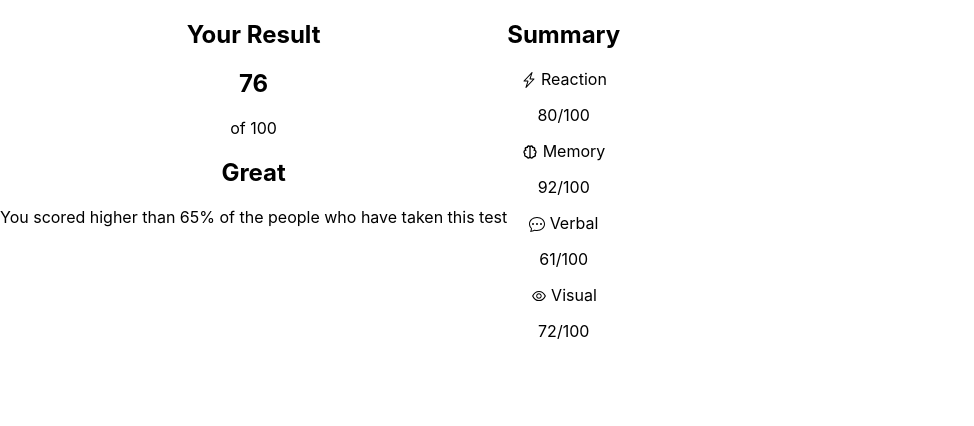
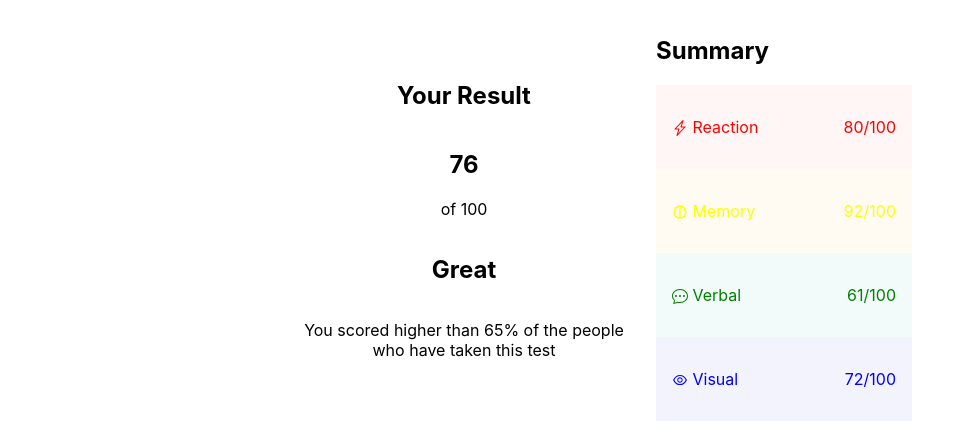
Before and after one commit to MirkusX/results-summary-component, a React (Create React App) app: page / in a window 1280 px wide. Shown: the top 426 px of the page, without its empty margins (0-974 px from the left). Built offline with nearby package versions, Linux system fonts and the light colour scheme.

Commit message:
added color and background

```diff
--- a/src/App.js
+++ b/src/App.js
@@ -1,12 +1,16 @@
 import "./App.css";
 import { array } from "./components/array";
-import { StyledSection } from "./components/StyledComponents";
+import {
+  StyledDiv,
+  StyledH1,
+  StyledSection,
+} from "./components/StyledComponents";
 
 function App() {
   return (
     <div className="App">
       <StyledSection>
-        <div>
+        <StyledDiv column>
           <h1>Your Result</h1>
           <div>
             <h1>76</h1>
@@ -16,22 +20,25 @@ function App() {
           <p>
             You scored higher than 65% of the people who have taken this test
           </p>
-        </div>
-        <div>
-          <h1>Summary</h1>
+        </StyledDiv>
+        <StyledDiv column>
+          <StyledH1>Summary</StyledH1>
           <div>
             {array.map((item, index) => {
               return (
-                <div key={index}>
+                <StyledDiv
+                  key={index}
+                  style={{ color: item.color, background: item.background }}
+                >
                   <p>
                     {item.icon} {item.category}
                   </p>
                   <p>{item.score}/100</p>
-                </div>
+                </StyledDiv>
               );
             })}
           </div>
-        </div>
+        </StyledDiv>
       </StyledSection>
     </div>
   );
--- a/src/components/StyledComponents.js
+++ b/src/components/StyledComponents.js
@@ -22,4 +22,25 @@ export const AyeIcon = styled(AiOutlineEye)`
 export const StyledSection = styled.section`
   display: flex;
   flex-direction: row;
+  justify-content: center;
+  align-items: center;
 `;
+
+export const StyledDiv = styled.div`
+  display: flex;
+  flex-direction: row;
+  justify-content: space-between;
+  width: 70%;
+  padding: 1em;
+  ${(props) => {
+    if (props.column)
+      return `
+    flex-direction: column;
+    width: 25%;
+    `;
+  }}
+`;
+
+export const StyledH1 = styled.h1`
+  text-align: left;
+`;
--- a/src/components/array.js
+++ b/src/components/array.js
@@ -5,20 +5,28 @@ export const array = [
     category: "Reaction",
     score: 80,
     icon: <LightIcon />,
+    color: "red",
+    background: "#FFF6F5",
   },
   {
     category: "Memory",
     score: 92,
     icon: <BrainIcon />,
+    color: "yellow",
+    background: "#FFFBF2",
   },
   {
     category: "Verbal",
     score: 61,
     icon: <ChatIcon />,
+    color: "green",
+    background: "#F2FBFA",
   },
   {
     category: "Visual",
     score: 72,
     icon: <AyeIcon />,
+    color: "blue",
+    background: "#F3F3FD",
   },
 ];
```
